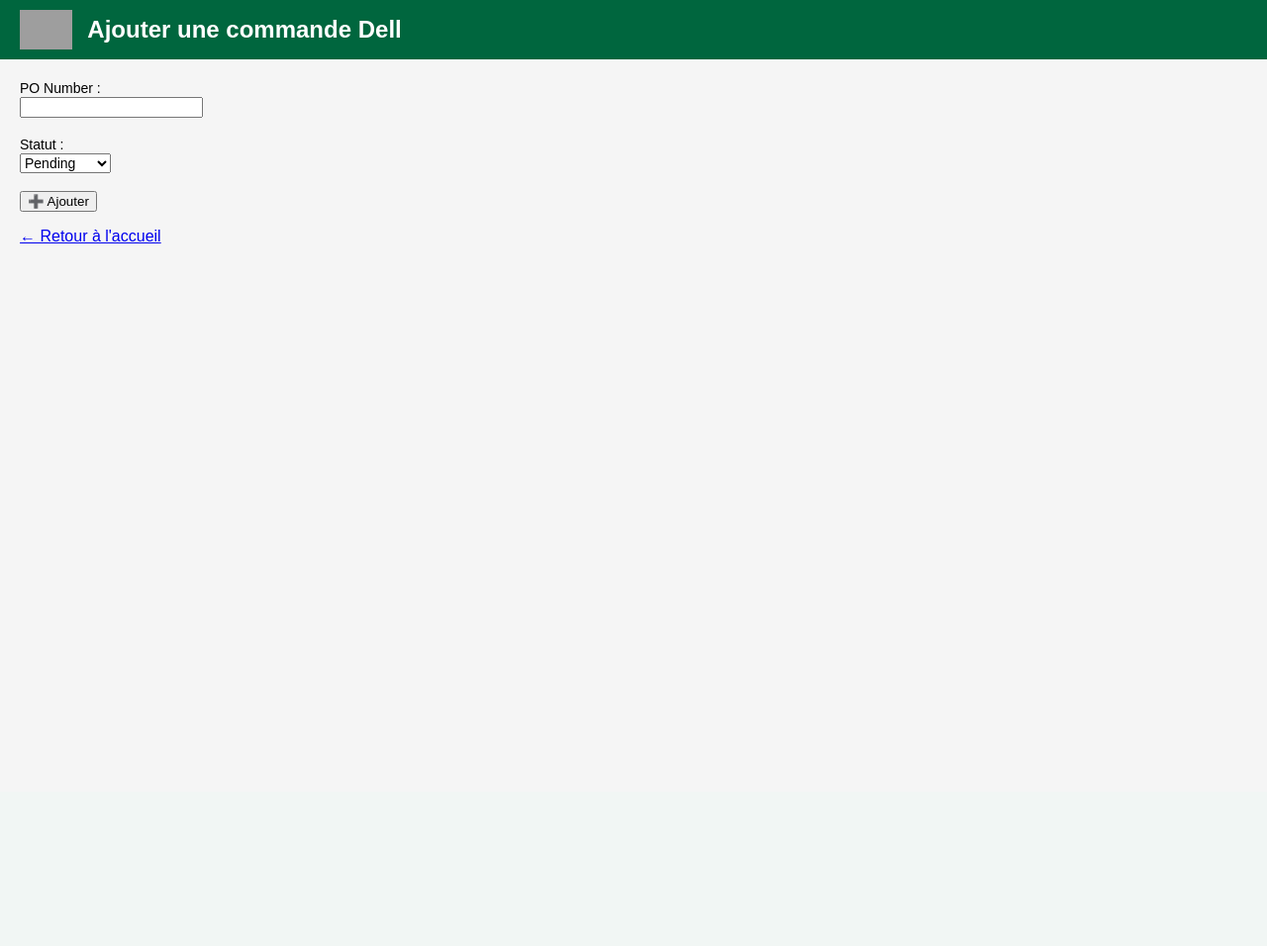
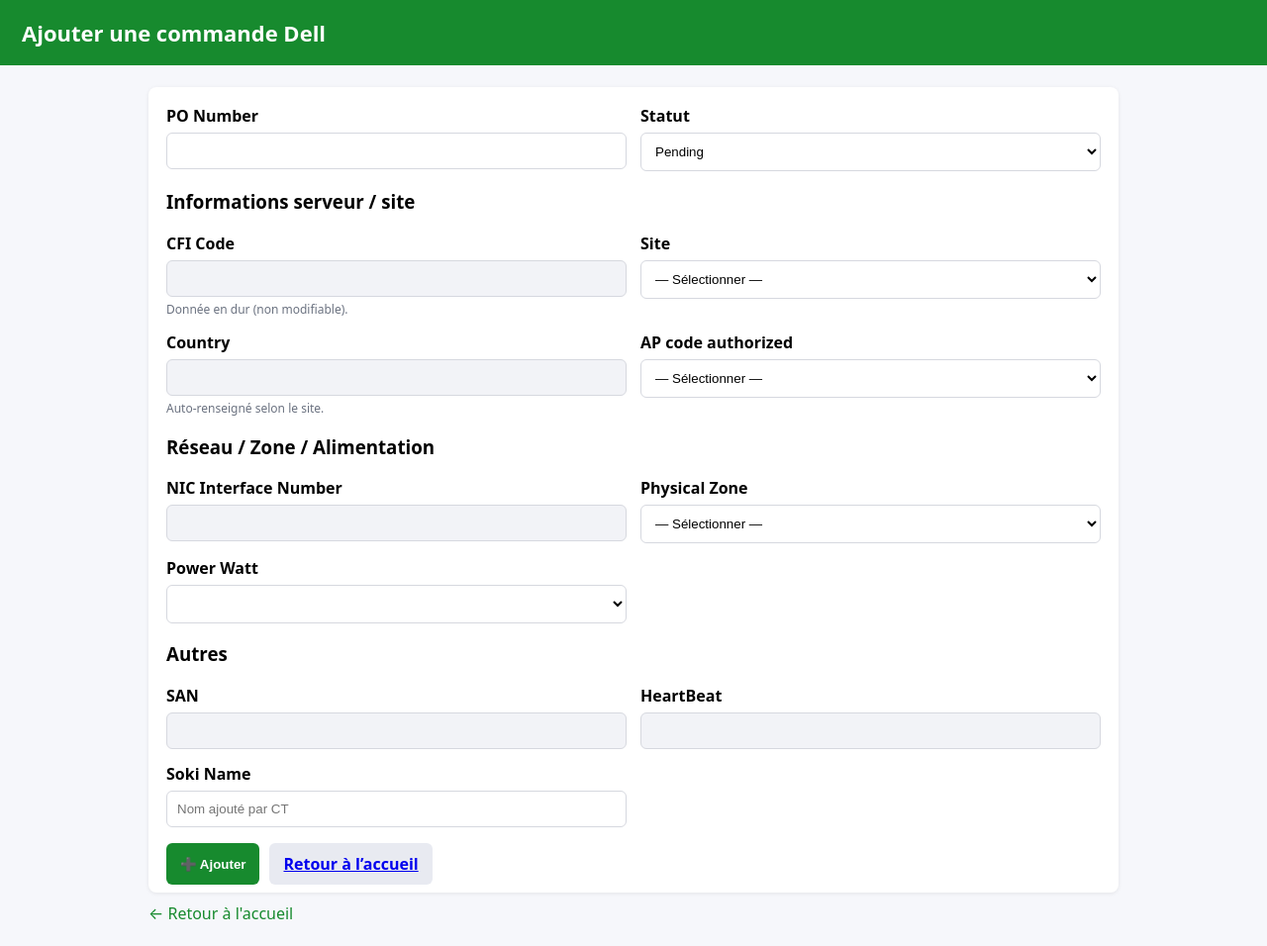
Before and after one commit to Selimyahyaoui/front, a FastAPI app: page /orders/add in a window 1280 px wide. Shown: the whole page at 99% size. Before the commit the page ends 246 px from the top, so only its background shows below. Run offline with FastAPI, Linux system fonts and the light colour scheme; lists and menus that the app fills with data are empty; grey boxes are pictures that could not be loaded.

Commit message:
Update add_order.html

```diff
--- a/app/templates/add_order.html
+++ b/app/templates/add_order.html
@@ -1,37 +1,171 @@
-<!DOCTYPE html>
+<!doctype html>
 <html lang="fr">
 <head>
-    <meta charset="UTF-8">
-    <title>Ajout de commande</title>
-    <link rel="stylesheet" href="/static/style.css">
+  <meta charset="utf-8">
+  <title>Ajouter une commande Dell</title>
+  <meta name="viewport" content="width=device-width, initial-scale=1">
+  <style>
+    body{font-family:system-ui,-apple-system,Segoe UI,Roboto,Ubuntu,"Helvetica Neue",Arial,sans-serif;background:#f6f7fb;margin:0}
+    header{background:#178a2e;color:#fff;padding:18px 22px;font-size:22px;font-weight:700}
+    .wrap{max-width:980px;margin:22px auto;padding:0 16px}
+    .card{background:#fff;border-radius:8px;box-shadow:0 1px 4px rgba(0,0,0,.08);padding:18px 18px 8px}
+    .grid{display:grid;grid-template-columns:1fr 1fr;gap:14px}
+    label{display:block;font-weight:600;margin-bottom:6px}
+    input[type=text],select{width:100%;box-sizing:border-box;padding:10px;border:1px solid #d6d8df;border-radius:6px;background:#fff}
+    input[disabled]{background:#f2f3f7;color:#7c7f8b}
+    .actions{margin-top:16px;display:flex;gap:10px}
+    .btn{padding:10px 14px;border-radius:6px;border:0;cursor:pointer;font-weight:600}
+    .btn-primary{background:#178a2e;color:#fff}
+    .btn-secondary{background:#e8eaf1}
+    .note{font-size:12px;color:#6b7280;margin-top:4px}
+    .alert{margin:14px 0;padding:12px;border-radius:6px}
+    .alert-ok{background:#e8f6ee;color:#115c22;border:1px solid #bfe6cb}
+    .alert-err{background:#fde8e8;color:#8b1e1e;border:1px solid #f5b5b5}
+    pre{background:#0f172a;color:#e2e8f0;padding:12px;border-radius:8px;overflow:auto}
+    a.back{display:inline-block;margin-top:10px;color:#178a2e;text-decoration:none}
+  </style>
 </head>
 <body>
-    <header>
-        <img src="/static/bnp_logo.png" class="logo" alt="BNP">
-        <h1>Ajouter une commande Dell</h1>
-    </header>
+<header>Ajouter une commande Dell</header>
+<div class="wrap">
 
-    <div class="content">
-        {% if message %}
-            <p><strong>{{ message }}</strong></p>
-        {% endif %}
+  {% if message_ok %}
+    <div class="alert alert-ok">{{ message_ok }}</div>
+  {% endif %}
+  {% if message_error %}
+    <div class="alert alert-err">{{ message_error }}</div>
+  {% endif %}
 
-        <form action="/orders/add" method="post">
-            <label for="po_number">PO Number :</label><br>
-            <input type="text" name="po_number" required><br><br>
+  <form method="post" action="/orders/add" class="card">
+    <div class="grid">
+      <div>
+        <label for="po_number">PO Number</label>
+        <input id="po_number" name="po_number" type="text" required>
+      </div>
+      <div>
+        <label for="status">Statut</label>
+        <select id="status" name="status">
+          <option value="Pending">Pending</option>
+          <option value="Approved">Approved</option>
+          <option value="Rejected">Rejected</option>
+        </select>
+      </div>
+    </div>
 
-            <label for="order_status">Statut :</label><br>
-            <select name="order_status" required>
-                <option value="Pending">Pending</option>
-                <option value="Processing">Processing</option>
-                <option value="Shipped">Shipped</option>
-                <option value="Cancelled">Cancelled</option>
-            </select><br><br>
+    <h3 style="margin-top:18px">Informations serveur / site</h3>
+    <div class="grid">
+      <div>
+        <label for="cfi_code">CFI Code</label>
+        <input id="cfi_code" name="cfi_code" type="text" value="" disabled>
+        <div class="note">Donnée en dur (non modifiable).</div>
+      </div>
 
-            <button type="submit">➕ Ajouter</button>
-        </form>
+      <div>
+        <label for="site_id">Site</label>
+        <select id="site_id" name="site_id" required>
+          <option value="">— Sélectionner —</option>
+          {% for s in sites %}
+          <option value="{{ s.id }}" data-country="{{ s.country }}">{{ s.label }}</option>
+          {% endfor %}
+        </select>
+      </div>
 
-        <p><a href="/">← Retour à l'accueil</a></p>
+      <div>
+        <label for="country">Country</label>
+        <input id="country" name="country" type="text" value="" disabled>
+        <div class="note">Auto-renseigné selon le site.</div>
+      </div>
+
+      <div>
+        <label for="ap_code">AP code authorized</label>
+        <select id="ap_code" name="ap_code">
+          <option value="">— Sélectionner —</option>
+          {% for code in ap_codes %}
+          <option value="{{ code }}">{{ code }}</option>
+          {% endfor %}
+        </select>
+      </div>
     </div>
+
+    <h3 style="margin-top:18px">Réseau / Zone / Alimentation</h3>
+    <div class="grid">
+      <div>
+        <label for="nic_interface_number">NIC Interface Number</label>
+        <input id="nic_interface_number" name="nic_interface_number" type="text" value="" disabled>
+      </div>
+
+      <div>
+        <label for="physical_zone">Physical Zone</label>
+        <select id="physical_zone" name="physical_zone">
+          <option value="">— Sélectionner —</option>
+          {% for z in physical_zones %}
+          <option value="{{ z }}">{{ z }}</option>
+          {% endfor %}
+        </select>
+      </div>
+
+      <div>
+        <label for="power_watt">Power Watt</label>
+        <select id="power_watt" name="power_watt">
+          {% for w in power_watts %}
+          <option value="{{ w }}">{{ w }}</option>
+          {% endfor %}
+        </select>
+      </div>
+    </div>
+
+    <h3 style="margin-top:18px">Autres</h3>
+    <div class="grid">
+      <div>
+        <label for="san">SAN</label>
+        <input id="san" name="san" type="text" value="" disabled>
+      </div>
+      <div>
+        <label for="heartbeat">HeartBeat</label>
+        <input id="heartbeat" name="heartbeat" type="text" value="" disabled>
+      </div>
+      <div>
+        <label for="soki_name">Soki Name</label>
+        <input id="soki_name" name="soki_name" type="text" placeholder="Nom ajouté par CT">
+      </div>
+    </div>
+
+    <div class="actions">
+      <button class="btn btn-primary" type="submit">➕ Ajouter</button>
+      <a class="btn btn-secondary" href="/">Retour à l’accueil</a>
+    </div>
+
+    {% if order_json %}
+      <h3 style="margin-top:18px">Prévisualisation JSON</h3>
+      <pre>{{ order_json | tojson(indent=2) }}</pre>
+    {% endif %}
+  </form>
+
+  <a class="back" href="/">← Retour à l'accueil</a>
+</div>
+
+<script>
+  // Auto-fill Country when Site changes – using embedded data-attr or AJAX
+  const siteSelect = document.getElementById('site_id');
+  const countryInput = document.getElementById('country');
+
+  async function updateCountry() {
+    const opt = siteSelect.options[siteSelect.selectedIndex];
+    const fromAttr = opt ? opt.getAttribute('data-country') : '';
+    if (fromAttr) { countryInput.value = fromAttr; return; }
+
+    const id = siteSelect.value;
+    if (!id) { countryInput.value = ''; return; }
+    try {
+      const res = await fetch(`/orders/site-info?site_id=${encodeURIComponent(id)}`);
+      if (res.ok) {
+        const data = await res.json();
+        countryInput.value = data.country || '';
+      }
+    } catch(_) {}
+  }
+  siteSelect.addEventListener('change', updateCountry);
+  updateCountry();
+</script>
 </body>
 </html>
```
